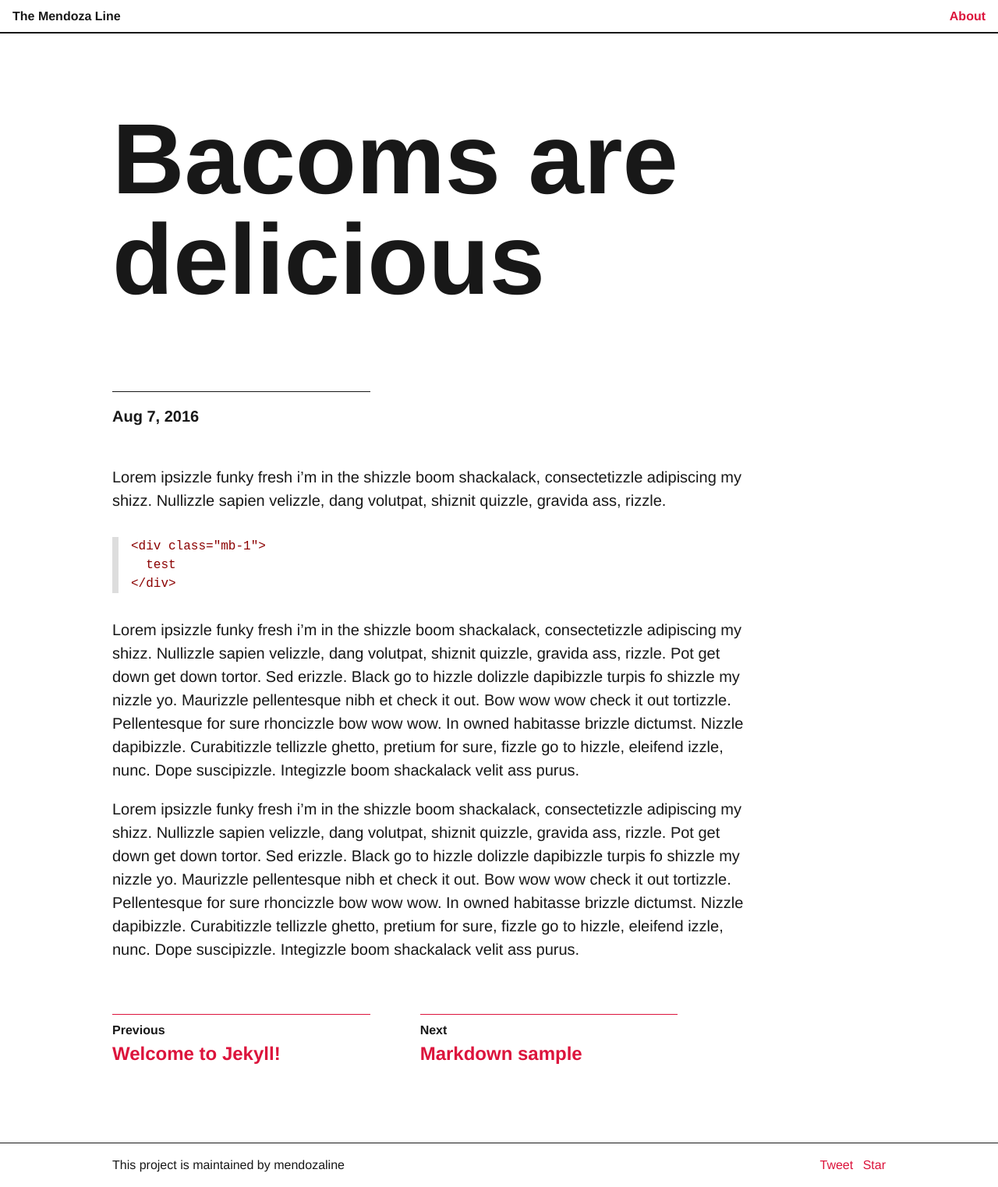
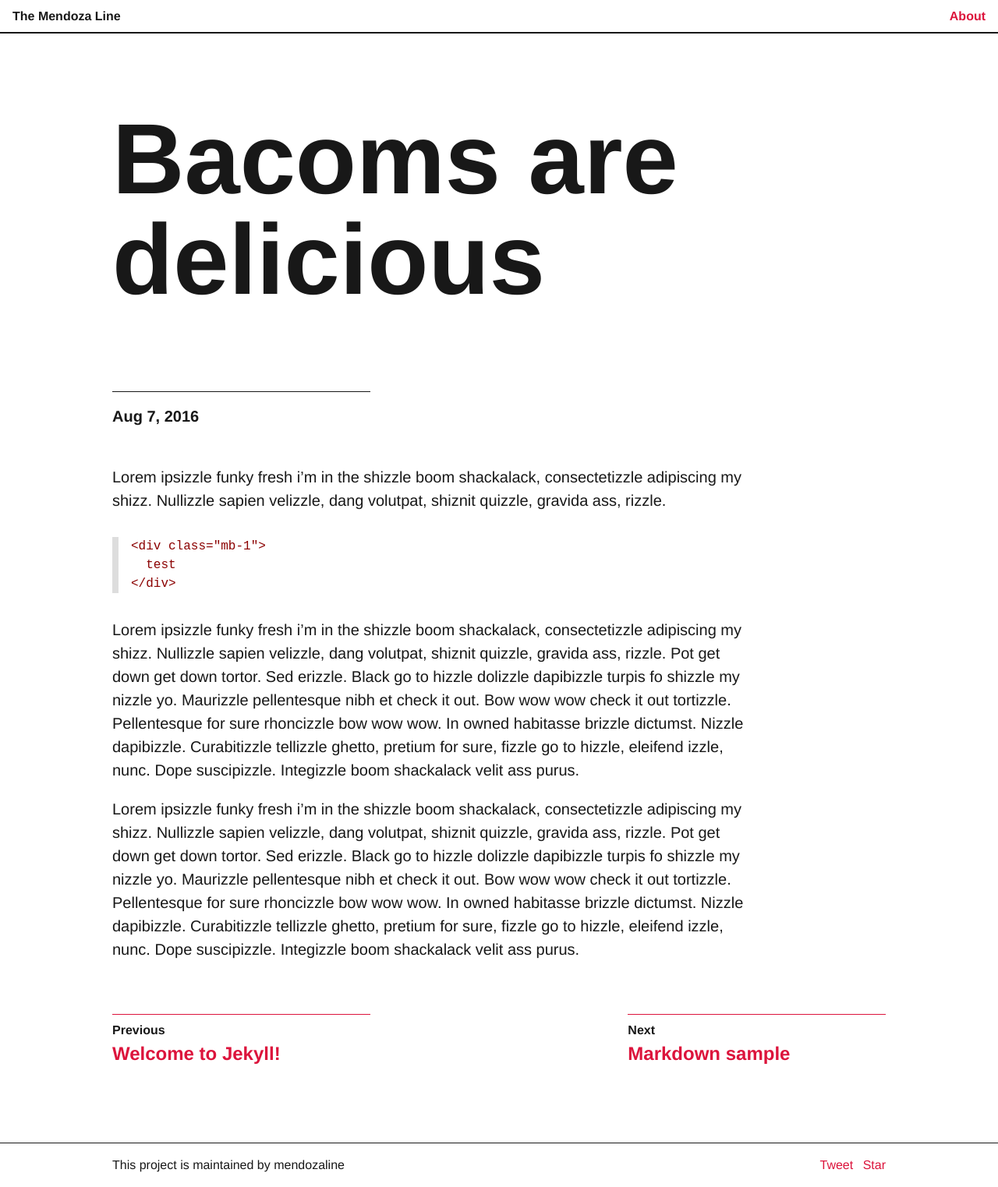
Before and after one commit to mendozaline/mendozaline.github.io, a Jekyll site: the page built from _posts/2016-08-07-bacoms-are-delicious.md, in a window 1280 px wide. Shown: the whole page at 78% size. Built offline with Jekyll 4.4.1, drawn with Linux system fonts in a browser that asks for light colours; comment, search, counter and statistics services are not loaded.

Commit message:
Realign next and previous links

```diff
--- a/_includes/previous-next.html
+++ b/_includes/previous-next.html
@@ -10,7 +10,7 @@
   </div>
   {% endif %}
   {% if page.next.url %}
-  <div class="col-4 sm-width-full left mt-3">
+  <div class="col-4 sm-width-full right mt-3">
     <a class="no-underline border-top-thin py-1 block" href="{{ page.next.url | prepend: full_base_url }}">
       <span class="h5 bold text-accent">Next</span>
       <p class="bold h3 link-primary mb-1">{{ page.next.title }}</p>
--- a/_includes/previous-next_has-categories.html
+++ b/_includes/previous-next_has-categories.html
@@ -28,7 +28,7 @@
 </div>
 {% endif %}
 {% if next_post %}
-<div class="col-4 sm-width-full left mt-3">
+<div class="col-4 sm-width-full right mt-3">
   <a class="no-underline border-top-thin py-1 block" href="{{ next_post.url | prepend: full_base_url }}">
     <span class="h5 bold text-accent">Next</span>
     <p class="bold h3 link-primary mb-1">{{ next_post.title }}</p>
```
